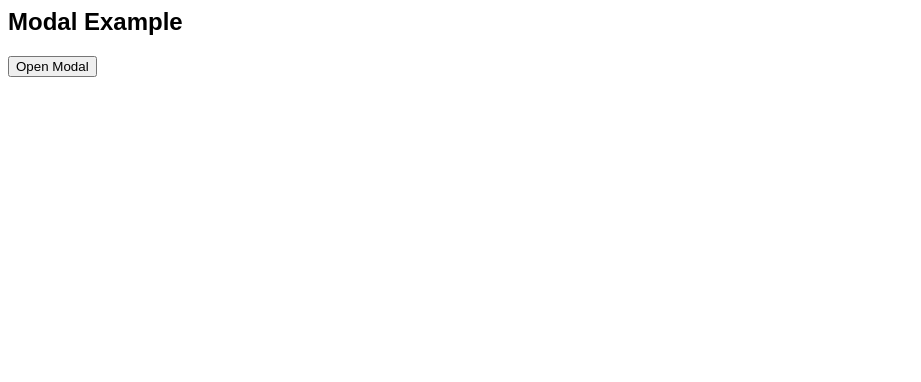
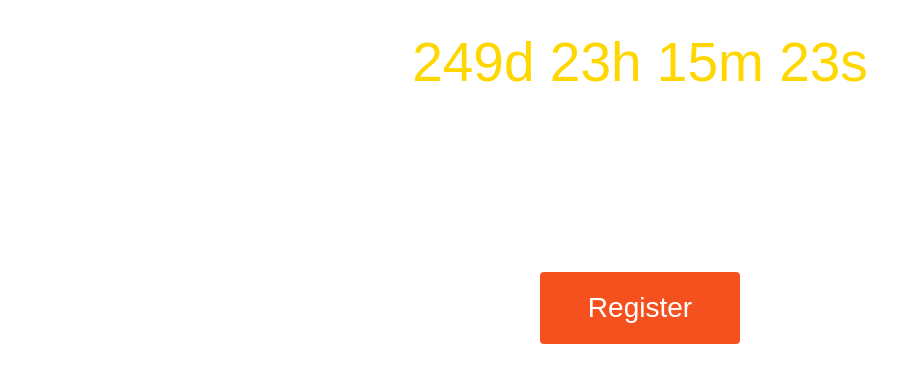
Before and after one commit to LasithEranga/ExpositionSite, a plain HTML site: page Popup.html in a window 1280 px wide. Shown: the whole page, without its empty margins (0-921 px from the left). Drawn offline with Linux system fonts and the light colour scheme.

Commit message:
Timer Added

```diff
--- a/Popup.html
+++ b/Popup.html
@@ -3,6 +3,7 @@
 <meta name="viewport" content="width=device-width, initial-scale=1">
 <style>
 body {font-family: Arial, Helvetica, sans-serif;
+
 
 }
 
@@ -34,7 +35,7 @@ body {font-family: Arial, Helvetica, sans-serif;
 /* The Close Button */
 .close {
 visibility: visible;
-  color: red;
+  color: Black;
   margin-top: -5px;
   margin-left: -40px;
   float: left;
@@ -45,7 +46,7 @@ visibility: visible;
 }
 .close:hover,
 .close:focus {
-  color: #000;
+  color: red;
   text-decoration: none;
   cursor: pointer;
 }
@@ -63,7 +64,6 @@ visibility: visible;
     z-index: 100050;
     visibility: hidden;
     text-align: center;
-
     align-content: center;
     -webkit-box-shadow: 0 3px 6px rgba( 0, 0, 0, 0.3 );
     box-shadow: 0 3px 6px rgba( 0, 0, 0, 0.3 );
@@ -110,14 +110,145 @@ element {
     text-align: left;
 }
 
+/*Css for button*/
+.button {
+  display: inline-block;
+  border-radius: 4px;
+  background-color: #f4511e;
+  border: none;
+  color: #FFFFFF;
+  text-align: center;
+  font-size: 28px;
+  padding: 20px;
+  width: 200px;
+  transition: all 0.5s;
+  cursor: pointer;
+  margin: 5px;
+}
+
+.button span {
+  cursor: pointer;
+  display: inline-block;
+  position: relative;
+  transition: 0.5s;
+}
+
+.button span:after {
+  content: '\00bb';
+  position: absolute;
+  opacity: 0;
+  top: 0;
+  right: -20px;
+  transition: 0.5s;
+}
+
+.button:hover span {
+  padding-right: 25px;
+}
+
+.button:hover span:after {
+  opacity: 1;
+  right: 0;
+}
+.container {
+  height: 0px;
+  position: relative;
+  border: none
+}
+
+.center {
+  margin: 0;
+  position: absolute;
+  top: 50%;
+  left: 50%;
+  -ms-transform: translate(-50%, -50%);
+  transform: translate(-50%, -50%);
+}
+.center1 {
+  margin: 0;
+  top:10%;
+  position: absolute;
+  left: 50%;
+  -ms-transform: translate(-50%, -50%);
+  transform: translate(-50%, -50%);
+}
+.container1{
+    height: 100px;
+    background-color: : red;
+
+}
 
 </style>
+
+
+<style>
+p {
+  text-align: center;
+  font-size: 55px;
+  margin-top: 0px;
+  color: gold;
+}
+</style>
 </head>
-<body >
-<h2>Modal Example</h2>
+<body>
+
 
 <!-- Trigger/Open The Modal -->
-<button id="myBtn">Open Modal</button>
+
+<div class="container1 center1">
+  <p id="demo"></p>
+
+<script>
+// Set the date we're counting down to
+var countDownDate = new Date("Jan 5, 2022 15:37:25").getTime();
+
+// Update the count down every 1 second
+var x = setInterval(function() {
+
+  // Get today's date and time
+  var now = new Date().getTime();
+
+  // Find the distance between now and the count down date
+  var distance = countDownDate - now;
+
+
+  // Time calculations for days, hours, minutes and seconds
+  var days = Math.floor(distance / (1000 * 60 * 60 * 24));
+  var hours = Math.floor((distance % (1000 * 60 * 60 * 24)) / (1000 * 60 * 60));
+  var minutes = Math.floor((distance % (1000 * 60 * 60)) / (1000 * 60));
+  var seconds = Math.floor((distance % (1000 * 60)) / 1000);
+
+  // Output the result in an element with id="demo"
+  document.getElementById("demo").innerHTML = days + "d " + hours + "h "
+  + minutes + "m " + seconds + "s ";
+
+  // If the count down is over, write some text
+  if (distance < 0) {
+    clearInterval(x);
+    document.getElementById("demo").innerHTML = "EXPIRED";
+  }
+}, 1000);
+</script>
+</div>
+<div class="container1">
+
+</div>
+<div class="container1">
+
+</div>
+<div class="container1">
+
+</div>
+
+
+
+
+<div class="container">
+  <div class="center">
+    <button id="myBtn" class="btn button ur-submit-button">Register</button>
+  </div>
+</div>
+
 
 <!-- The Modal -->
 
```
